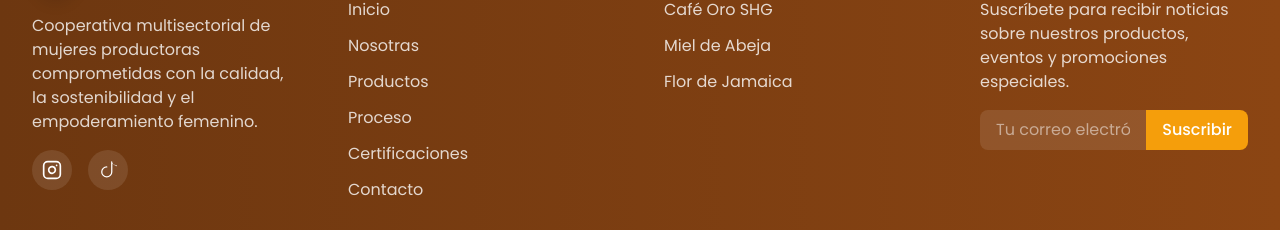
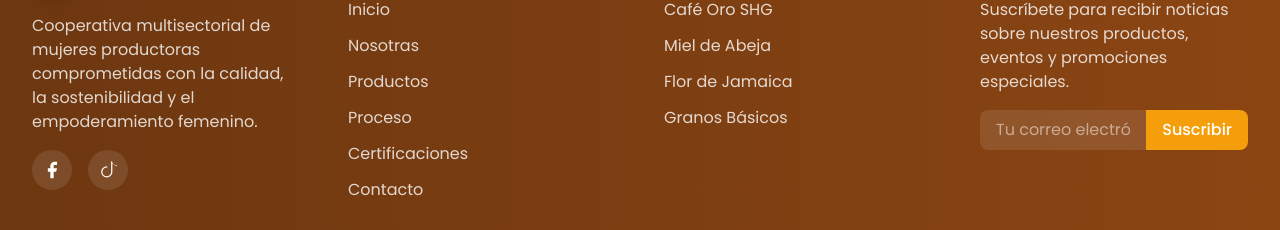
Before and after one commit to CarlosRuiz55/mujeresdelnorteprueba, a Next.js app: page / in a window 1280 px wide. Shown: the part 9718-9948 px from the top of the page. Built offline with nearby package versions, Linux system fonts and the light colour scheme; a web font is replaced by a local one.

Commit message:
Reemplazo de link de facebook y otra cosas

```diff
--- a/app/page.tsx
+++ b/app/page.tsx
@@ -553,17 +553,17 @@ export default function Home() {
 
                 {/* Increased padding for smaller screens */}
                 <div className="rounded-2xl bg-gradient-to-r from-primary to-amber-700 p-6 sm:p-8 text-white">
-          <h3 className="mb-3 sm:mb-4 text-lg sm:text-xl font-bold">Horario de Atención</h3> {/* Adjusted font sizes */}
-          <div className="space-y-1 sm:space-y-2"> {/* Adjusted space between items */}
-            <div className="flex justify-between text-sm sm:text-base"> {/* Adjusted font size */}
+                  <h3 className="mb-3 sm:mb-4 text-lg sm:text-xl font-bold">Horario de Atención</h3>
+                  <div className="space-y-1 sm:space-y-2">
+                    <div className="flex justify-between text-sm sm:text-base">
                       <span>Lunes - Viernes:</span>
                       <span>8:00 AM - 5:00 PM</span>
                     </div>
-            <div className="flex justify-between text-sm sm:text-base"> {/* Adjusted font size */}
+                    <div className="flex justify-between text-sm sm:text-base">
                       <span>Sábado:</span>
                       <span>8:00 AM - 12:00 PM</span>
                     </div>
-            <div className="flex justify-between text-sm sm:text-base"> {/* Adjusted font size */}
+                    <div className="flex justify-between text-sm sm:text-base">
                       <span>Domingo:</span>
                       <span>Cerrado</span>
                     </div>
@@ -618,28 +618,25 @@ export default function Home() {
                 empoderamiento femenino.
               </p>
               <div className="flex gap-4">
-                {/* Instagram */}
+                {/* Facebook */}
                 <a
-                  href="#"
+                  href="https://www.facebook.com/share/1Ak9MmyUKZ/ "
                   className="group flex h-10 w-10 items-center justify-center rounded-full bg-white/10 transition-colors hover:bg-white/20"
+                  target="_blank"
+                  rel="noopener noreferrer"
                 >
                   <svg
                     xmlns="http://www.w3.org/2000/svg"
                     width="20"
                     height="20"
                     viewBox="0 0 24 24"
-                    fill="none"
-                    stroke="currentColor"
-                    strokeWidth="2"
-                    strokeLinecap="round"
-                    strokeLinejoin="round"
+                    fill="currentColor"
+                    stroke="none"
                     className="transition-transform group-hover:scale-110"
                   >
-                    <rect width="20" height="20" x="2" y="2" rx="5" ry="5" />
-                    <path d="M16 11.37A4 4 0 1 1 12.63 8 4 4 0 0 1 16 11.37z" />
-                    <line x1="17.5" x2="17.51" y1="6.5" y2="6.5" />
+                    <path d="M18 2h-3a5 5 0 0 0-5 5v3H7v4h3v8h4v-8h3l1-4h-4V7a1 1 0 0 1 1-1h3z" />
                   </svg>
-                  <span className="sr-only">Instagram</span>
+                  <span className="sr-only">Facebook</span>
                 </a>
 
                 {/* TikTok */}
@@ -698,6 +695,9 @@ export default function Home() {
                 <Link href="#productos" className="text-white/80 hover:text-white transition-colors">
                   Flor de Jamaica
                 </Link>
+                <Link href="#productos" className="text-white/80 hover:text-white transition-colors">
+                  Granos Básicos
+                </Link>
               </nav>
             </div>
 
```
Lines whose indentation alone changed are shown as unchanged.
